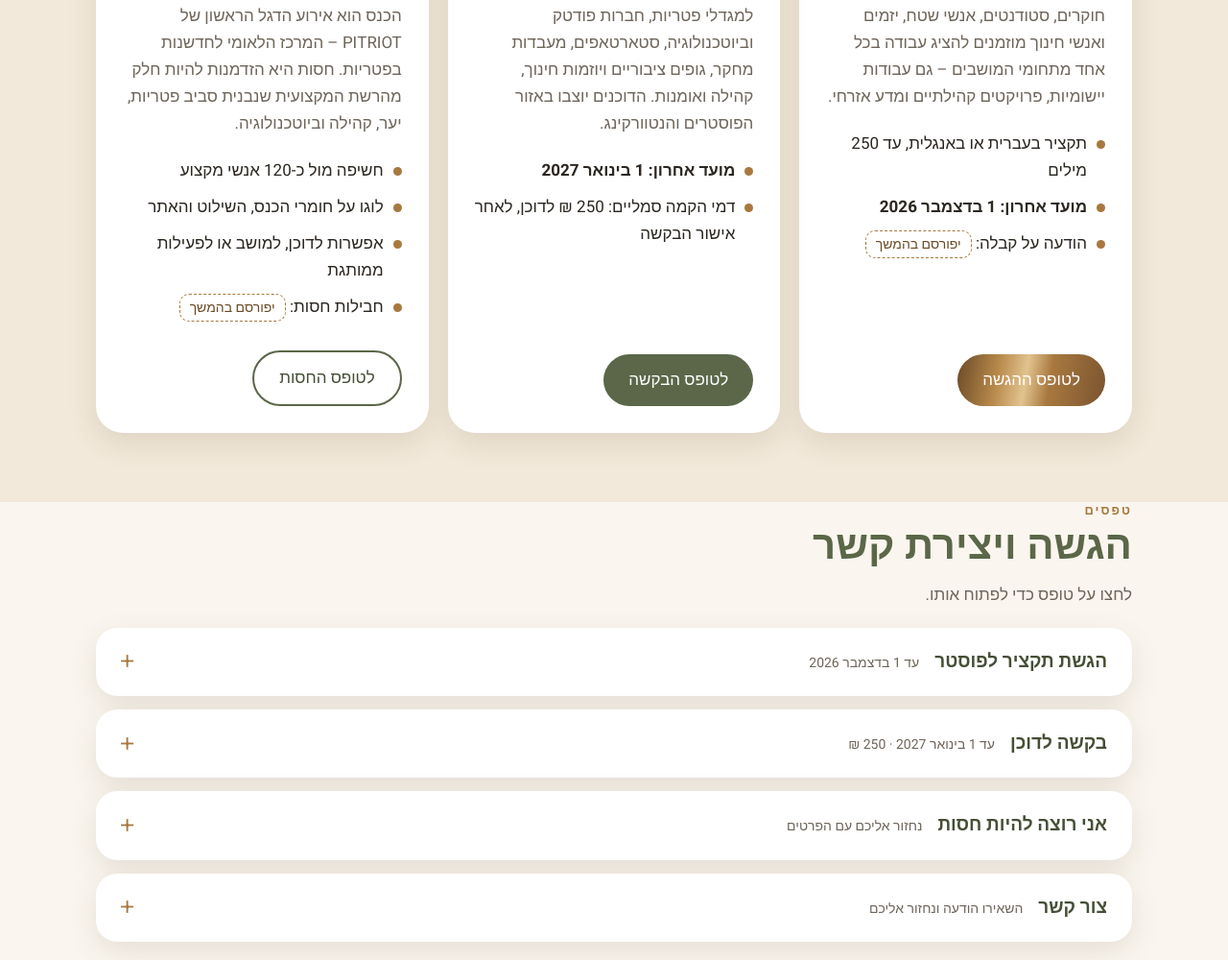
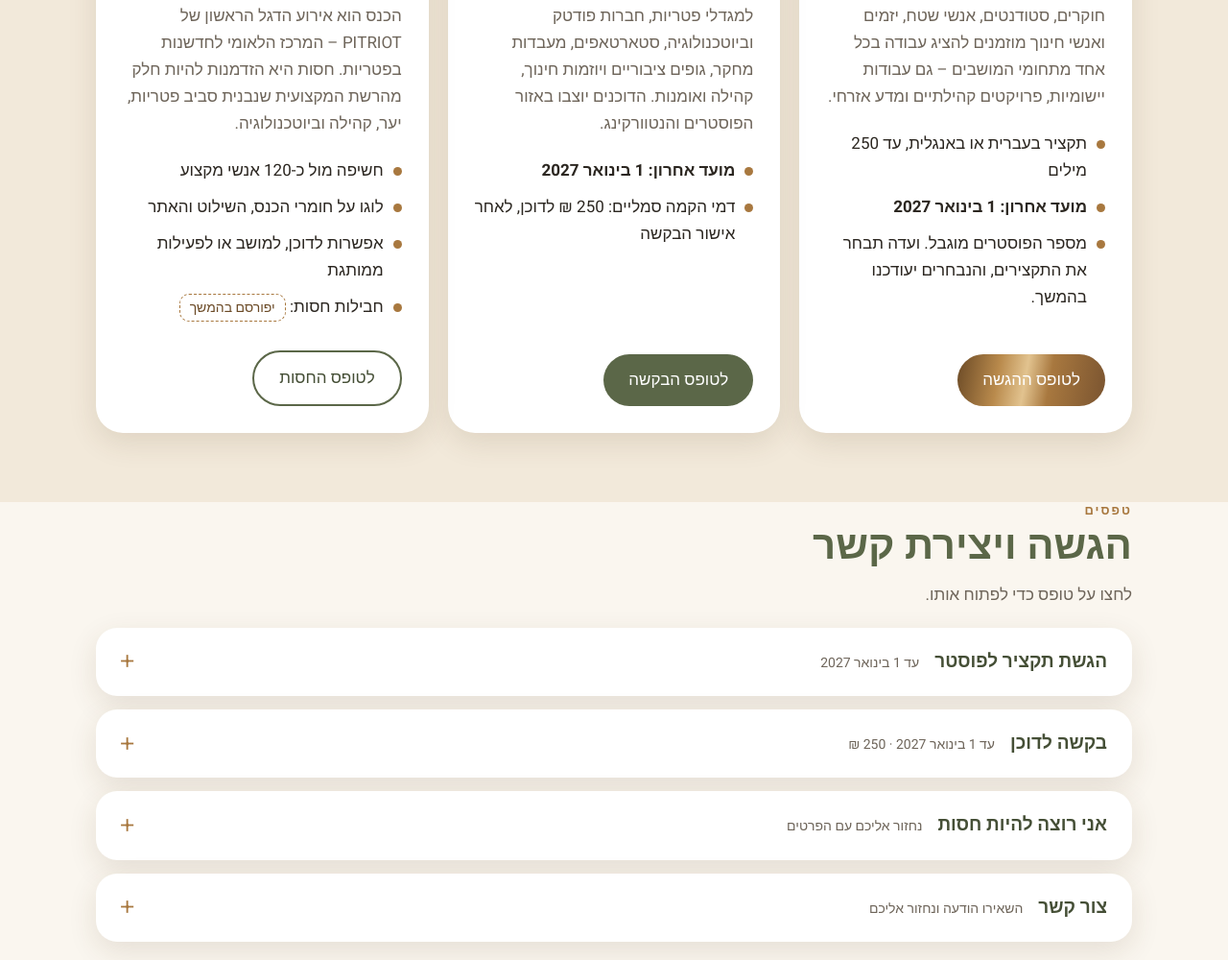
Before and after one commit to nitzanbs-cmd/fungi-forum-draft, a plain HTML site: page index.html in a window 1280 px wide. Shown: the part 4150-5150 px from the top of the page at 96% size. Drawn offline with Linux system fonts and the light colour scheme.

Commit message:
update index.html

```diff
--- a/index.html
+++ b/index.html
@@ -365,8 +365,8 @@ footer small{color:var(--muted)}
         <p class="muted"><span lang="he">חוקרים, סטודנטים, אנשי שטח, יזמים ואנשי חינוך מוזמנים להציג עבודה בכל אחד מתחומי המושבים – גם עבודות יישומיות, פרויקטים קהילתיים ומדע אזרחי.</span><span lang="en">Researchers, students, field professionals, entrepreneurs and educators are invited to present work in any session topic – including applied work, community projects and citizen science.</span></p>
         <ul class="info-list">
           <li><span><span lang="he">תקציר בעברית או באנגלית, עד 250 מילים</span><span lang="en">Hebrew or English, up to 250 words</span></span></li>
-          <li><span><b><span lang="he">מועד אחרון: 1 בדצמבר 2026</span><span lang="en">Deadline: December 1, 2026</span></b></span></li>
-          <li><span><span lang="he">הודעה על קבלה:</span><span lang="en">Notification:</span> <span class="tbd"><span lang="he">יפורסם בהמשך</span><span lang="en">To be announced</span></span></span></li>
+          <li><span><b><span lang="he">מועד אחרון: 1 בינואר 2027</span><span lang="en">Deadline: January 1, 2027</span></b></span></li>
+          <li><span><span lang="he">מספר הפוסטרים מוגבל. ועדה תבחר את התקצירים, והנבחרים יעודכנו בהמשך.</span><span lang="en">Poster space is limited. A committee will select the abstracts, and selected authors will be notified later.</span></span></li>
         </ul>
         <a class="btn btn-gold" href="#form-poster" data-open="form-poster"><span lang="he">לטופס ההגשה</span><span lang="en">Go to the form</span></a>
       </div>
@@ -403,9 +403,9 @@ footer small{color:var(--muted)}
   <p class="muted" style="margin-top:-6px"><span lang="he">לחצו על טופס כדי לפתוח אותו.</span><span lang="en">Click a form to open it.</span></p>
   <div class="accs">
     <details class="acc" id="form-poster">
-      <summary><span class="acc-t"><span lang="he">הגשת תקציר לפוסטר</span><span lang="en">Poster abstract submission</span></span><span class="acc-s"><span lang="he">עד 1 בדצמבר 2026</span><span lang="en">Until December 1, 2026</span></span></summary>
+      <summary><span class="acc-t"><span lang="he">הגשת תקציר לפוסטר</span><span lang="en">Poster abstract submission</span></span><span class="acc-s"><span lang="he">עד 1 בינואר 2027</span><span lang="en">Until January 1, 2027</span></span></summary>
       <div class="acc-body">
-        <form data-form="poster" data-deadline="2026-12-01T23:59:59+02:00" data-closed-he="מועד הגשת התקצירים הסתיים. תודה לכל המגישים!" data-closed-en="Abstract submission is closed. Thank you to everyone who submitted!" novalidate>
+        <form data-form="poster" data-deadline="2027-01-01T23:59:59+02:00" data-closed-he="מועד הגשת התקצירים הסתיים. תודה לכל המגישים!" data-closed-en="Abstract submission is closed. Thank you to everyone who submitted!" novalidate>
           <input type="text" name="website" class="hp" tabindex="-1" autocomplete="off" aria-hidden="true">
           <p class="form-sec"><span lang="he">המגיש/ה</span><span lang="en">Presenting author</span></p>
           <div class="row2">
```
